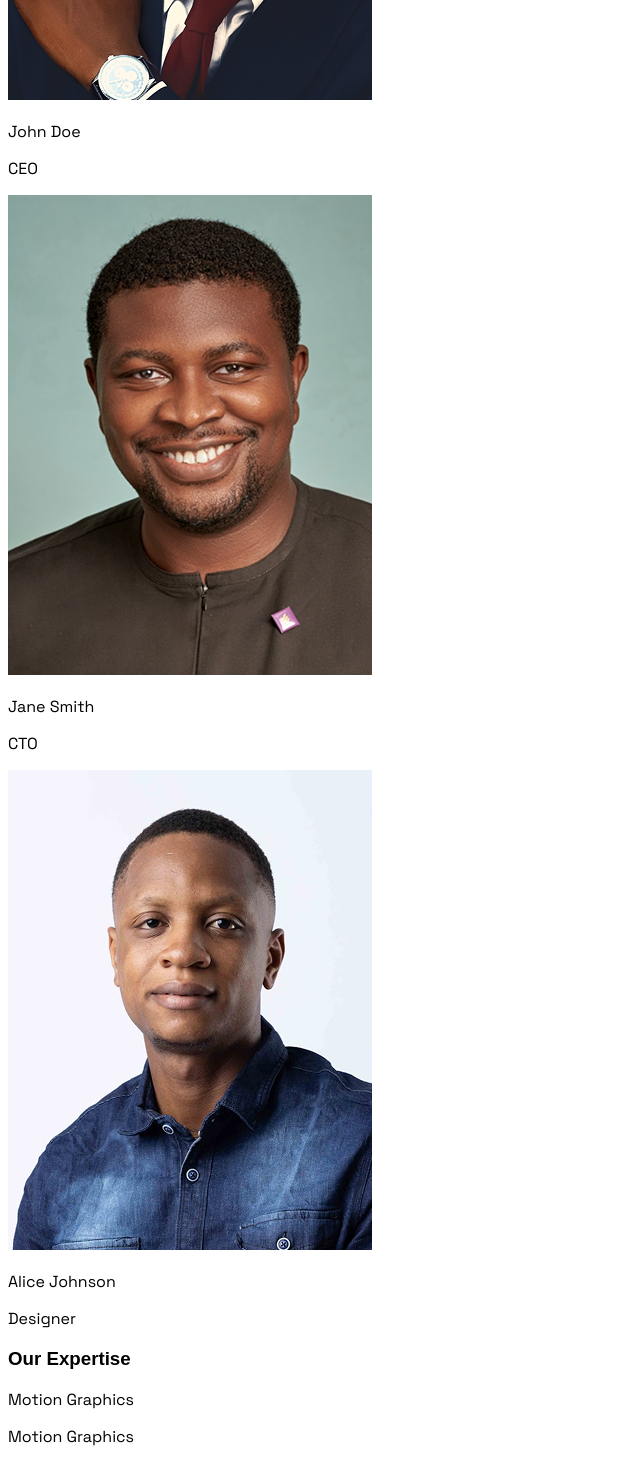
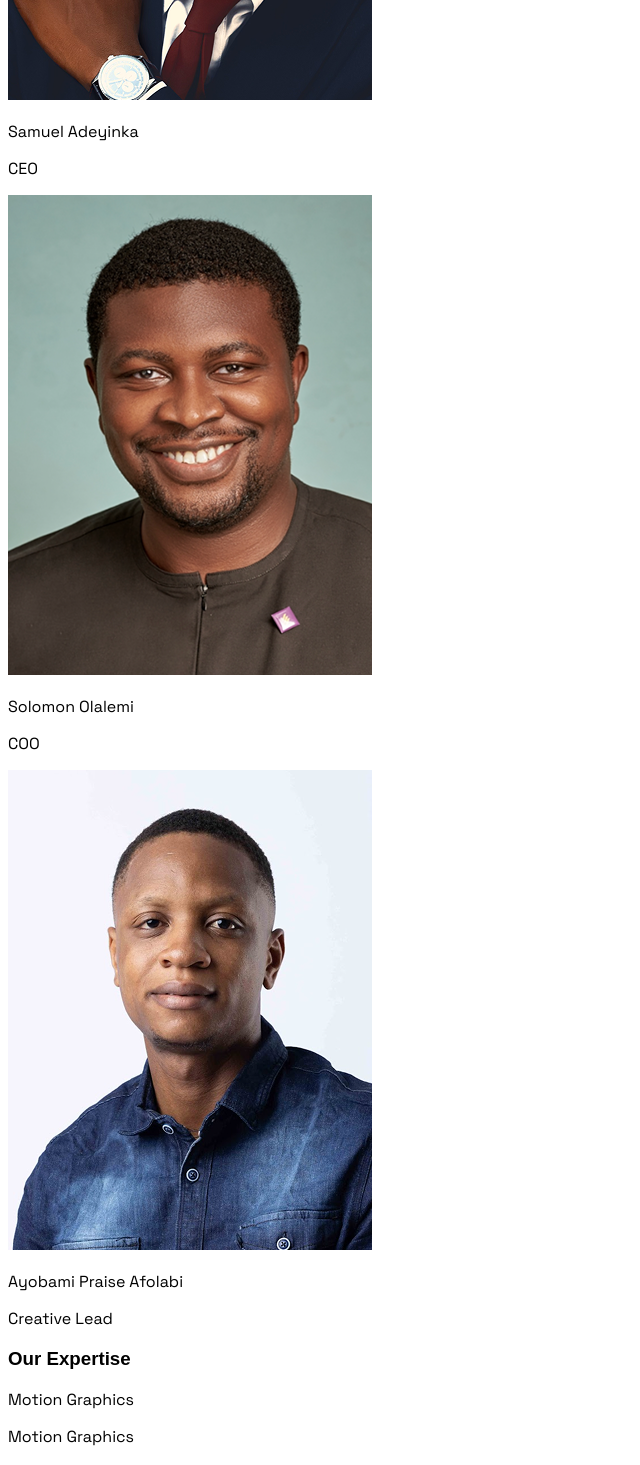
Before and after one commit to I-am-Esmart/enviado-nextjs, a Next.js app: page /about-us in a window 1280 px wide. Shown: the part 820-2285 px from the top of the page, without its empty margins (0-640 px from the left). Built offline with nearby package versions, Linux system fonts and the light colour scheme; a web font is replaced by a local one.

Commit message:
more changes to other pages

```diff
--- a/src/_components/EnviadoCTA.tsx
+++ b/src/_components/EnviadoCTA.tsx
@@ -3,7 +3,7 @@ import { libre, spaceGrotesk } from "@/utilities/customFonts";
 import Image from "next/image";
 import { FaArrowRightLong } from "react-icons/fa6";
 import Link from "next/link";
-import WineKite from "/public/assets/WineKite.png";
+import HandPointing from "/public/assets/HandPointing.png";
 
 type Props = {};
 
@@ -14,11 +14,11 @@ const EnviadoCTA = (props: Props) => {
         className={`w-full bg-[#FFE1E1] mt-10 flex flex-col items-center justify-center`}
       >
         <div
-          className={`w-full md:w-[60%] lg-[40%] p-10 flex flex-col md:flex-row items-center justify-between gap-9 md:gap-15`}
+          className={`w-full md:w-[60%] 2xl:w-[30%] p-10 flex flex-col md:flex-row items-center justify-between gap-9 md:gap-15`}
         >
           <div className={``}>
             <Image
-              src={WineKite}
+              src={HandPointing}
               alt="kite image"
               width={0}
               height={0}
--- a/src/app/(landing-ui)/about-us/page.tsx
+++ b/src/app/(landing-ui)/about-us/page.tsx
@@ -15,18 +15,18 @@ type Props = {};
 export default function AboutUs(props: Props) {
   const team = [
     {
-      name: "John Doe",
+      name: "Samuel Adeyinka",
       role: "CEO",
       image: Person1Image,
     },
     {
-      name: "Jane Smith",
-      role: "CTO",
+      name: "Solomon Olalemi",
+      role: "COO",
       image: SolomonPassport,
     },
     {
-      name: "Alice Johnson",
-      role: "Designer",
+      name: "Ayobami Praise Afolabi",
+      role: "Creative Lead",
       image: Person3Image,
     },
   ];
--- a/src/app/(landing-ui)/our-work/page.tsx
+++ b/src/app/(landing-ui)/our-work/page.tsx
@@ -49,6 +49,7 @@ export default function OurWork() {
   return (
     <div className={``}>
       <EnviadoOurWorksHeader />
+
       <div className={`min-h-screen w-full flex flex-col items-center mt-5`}>
         <div className="w-[90%] flex flex-col items-center">
           <div className={``}></div>
```
Also changed, not shown: src/_components/EnviadoOurWorksHeader.tsx (+4 -3 lines), public/assets/HandPointing.png (added).
